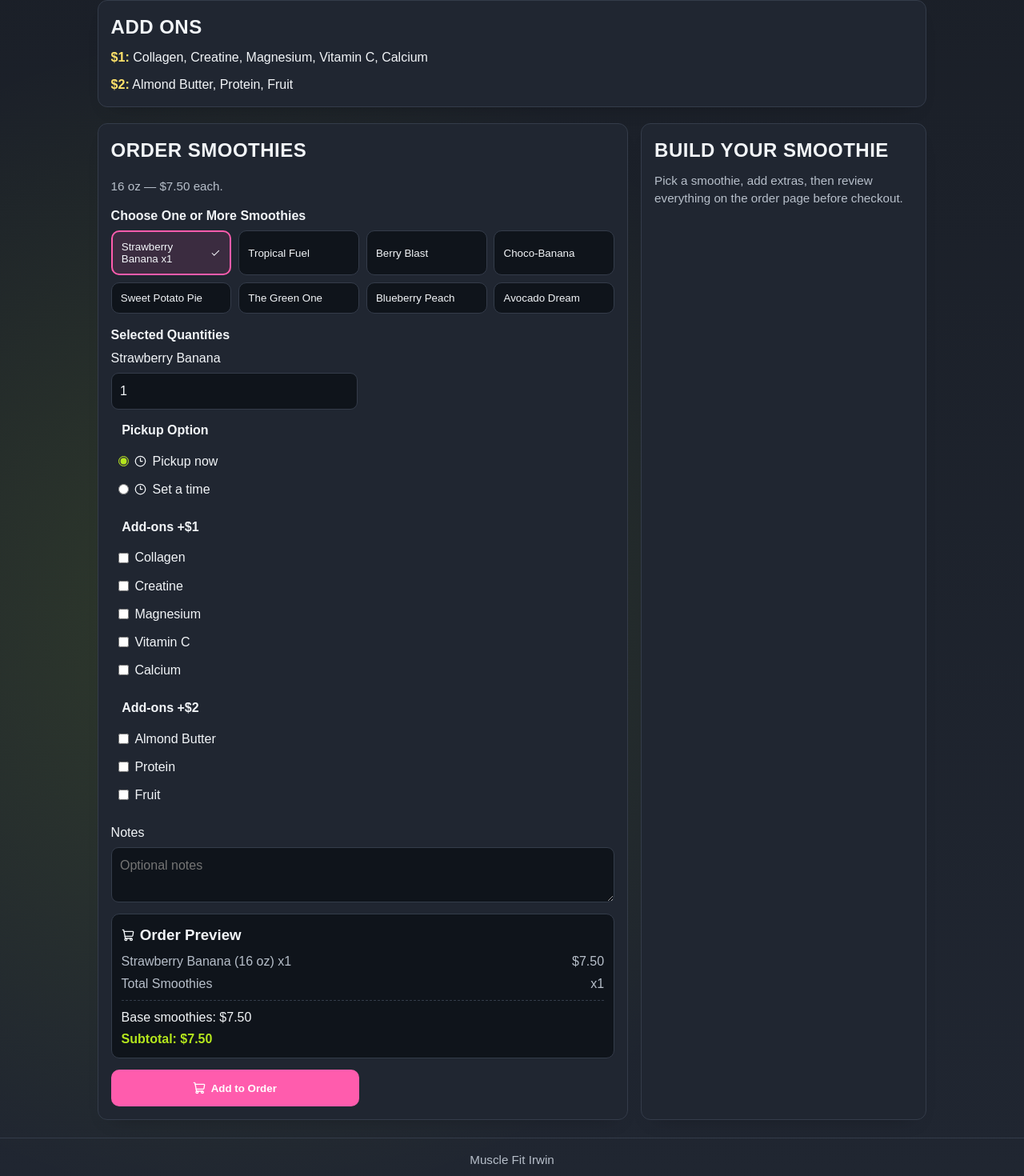
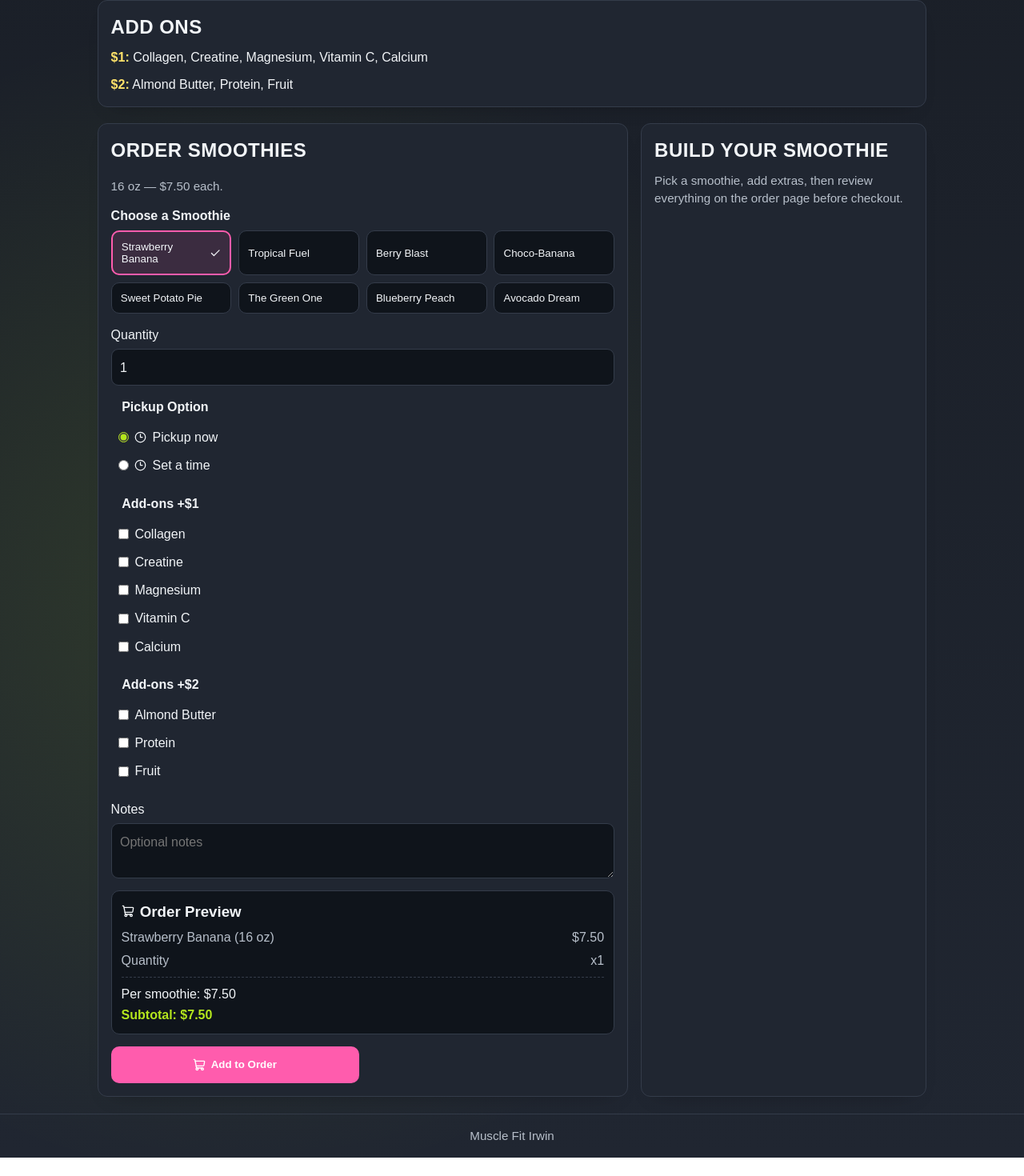
Before and after one commit to nwilliam441/Musclefit, a Next.js app: page /smoothies in a window 1280 px wide. Shown: the part 1041-2511 px from the top of the page at 80% size. After the commit the page ends 2488 px from the top, so only its background shows below. Built offline with nearby package versions, Linux system fonts and the light colour scheme.

Commit message:
revert(smoothies): return to single smoothie selection

```diff
--- a/components/smoothie-form.tsx
+++ b/components/smoothie-form.tsx
@@ -19,9 +19,8 @@ type SmoothieFormProps = {
 };
 
 export function SmoothieForm({ onCartUpdate }: SmoothieFormProps) {
-  const [smoothieQuantities, setSmoothieQuantities] = useState<Record<string, number>>({
-    [allSmoothies[0].name]: 1,
-  });
+  const [selected, setSelected] = useState(allSmoothies[0].name);
+  const [quantity, setQuantity] = useState(1);
   const [addonsOne, setAddonsOne] = useState<string[]>([]);
   const [addonsTwo, setAddonsTwo] = useState<string[]>([]);
   const [pickupType, setPickupType] = useState<"asap" | "scheduled">("asap");
@@ -30,44 +29,19 @@ export function SmoothieForm({ onCartUpdate }: SmoothieFormProps) {
   const [notes, setNotes] = useState("");
   const [addedMessage, setAddedMessage] = useState("");
 
-  const selectedSmoothies = useMemo(
-    () => Object.entries(smoothieQuantities).filter(([, qty]) => qty > 0),
-    [smoothieQuantities],
-  );
-
-  const totalQuantity = useMemo(
-    () => selectedSmoothies.reduce((sum, [, qty]) => sum + qty, 0),
-    [selectedSmoothies],
-  );
-
-  const baseSmoothieCost = totalQuantity * smoothieData.price;
-  const addonOneCost = addonsOne.length * totalQuantity * 1;
-  const addonTwoCost = addonsTwo.length * totalQuantity * 2;
-  const orderTotal = baseSmoothieCost + addonOneCost + addonTwoCost;
+  const addonOneCost = addonsOne.length * 1;
+  const addonTwoCost = addonsTwo.length * 2;
+  const perSmoothieTotal = smoothieData.price + addonOneCost + addonTwoCost;
+  const orderTotal = perSmoothieTotal * quantity;
 
   const lineItems = useMemo(() => {
-    const items: Array<{ label: string; amount: number }> = selectedSmoothies.map(([name, qty]) => ({
-      label: `${name} (${smoothieData.size}) x${qty}`,
-      amount: smoothieData.price * qty,
-    }));
-
-    addonsOne.forEach((a) => items.push({ label: `${a} x${totalQuantity}`, amount: totalQuantity }));
-    addonsTwo.forEach((a) => items.push({ label: `${a} x${totalQuantity}`, amount: totalQuantity * 2 }));
+    const items: Array<{ label: string; amount: number }> = [
+      { label: `${selected} (${smoothieData.size})`, amount: smoothieData.price },
+    ];
+    addonsOne.forEach((a) => items.push({ label: a, amount: 1 }));
+    addonsTwo.forEach((a) => items.push({ label: a, amount: 2 }));
     return items;
-  }, [selectedSmoothies, addonsOne, addonsTwo, totalQuantity]);
-
-  const setSmoothieQty = (name: string, quantity: number) => {
-    setAddedMessage("");
-    setSmoothieQuantities((prev) => ({
-      ...prev,
-      [name]: Math.max(0, quantity),
-    }));
-  };
-
-  const toggleSmoothie = (name: string) => {
-    const current = smoothieQuantities[name] ?? 0;
-    setSmoothieQty(name, current > 0 ? 0 : 1);
-  };
+  }, [selected, addonsOne, addonsTwo]);
 
   const toggleAddonOne = (addon: string) => {
     setAddedMessage("");
@@ -80,11 +54,6 @@ export function SmoothieForm({ onCartUpdate }: SmoothieFormProps) {
   };
 
   const onAddToCart = () => {
-    if (totalQuantity === 0) {
-      setAddedMessage("Select at least one smoothie.");
-      return;
-    }
-
     if (pickupType === "scheduled" && (!pickupDate || !pickupTime)) {
       alert("Please select a pickup date and time.");
       return;
@@ -99,10 +68,10 @@ export function SmoothieForm({ onCartUpdate }: SmoothieFormProps) {
       subtotal: orderTotal,
       lineItems,
       details: {
-        smoothies: selectedSmoothies.map(([name, qty]) => ({ name, quantity: qty })),
+        smoothie: selected,
         addonsOne,
         addonsTwo,
-        totalQuantity,
+        quantity,
         pickup: pickupSummary,
         notes,
       },
@@ -122,20 +91,22 @@ export function SmoothieForm({ onCartUpdate }: SmoothieFormProps) {
       </p>
 
       <div className="selection-group">
-        <p className="selection-title">Choose One or More Smoothies</p>
+        <p className="selection-title">Choose a Smoothie</p>
         <div className="selection-grid" role="radiogroup" aria-label="smoothie selection">
           {allSmoothies.map((s) => {
-            const qty = smoothieQuantities[s.name] ?? 0;
-            const isSelected = qty > 0;
+            const isSelected = selected === s.name;
             return (
               <button
                 key={s.name}
                 type="button"
                 className={`selection-card${isSelected ? " selected" : ""}`}
-                onClick={() => toggleSmoothie(s.name)}
+                onClick={() => {
+                  setSelected(s.name);
+                  setAddedMessage("");
+                }}
                 aria-pressed={isSelected}
               >
-                <span>{s.name}{isSelected ? ` x${qty}` : ""}</span>
+                <span>{s.name}</span>
                 {isSelected ? <Check size={15} aria-hidden="true" /> : null}
               </button>
             );
@@ -143,24 +114,18 @@ export function SmoothieForm({ onCartUpdate }: SmoothieFormProps) {
         </div>
       </div>
 
-      {selectedSmoothies.length > 0 ? (
-        <div className="selection-group">
-          <p className="selection-title">Selected Quantities</p>
-          <div className="pickup-grid">
-            {selectedSmoothies.map(([name, qty]) => (
-              <label key={name}>
-                {name}
-                <input
-                  min={1}
-                  type="number"
-                  value={qty}
-                  onChange={(event) => setSmoothieQty(name, Math.max(1, Number(event.target.value || 1)))}
-                />
-              </label>
-            ))}
-          </div>
-        </div>
-      ) : null}
+      <label>
+        Quantity
+        <input
+          min={1}
+          type="number"
+          value={quantity}
+          onChange={(event) => {
+            setQuantity(Math.max(1, Number(event.target.value || 1)));
+            setAddedMessage("");
+          }}
+        />
+      </label>
 
       <fieldset className="inline-options">
         <legend>Pickup Option</legend>
@@ -257,12 +222,12 @@ export function SmoothieForm({ onCartUpdate }: SmoothieFormProps) {
             </li>
           ))}
           <li>
-            <span>Total Smoothies</span>
-            <span>x{totalQuantity}</span>
+            <span>Quantity</span>
+            <span>x{quantity}</span>
           </li>
         </ul>
         <div className="cart-totals">
-          <p>Base smoothies: {formatCurrency(baseSmoothieCost)}</p>
+          <p>Per smoothie: {formatCurrency(perSmoothieTotal)}</p>
           <p className="total">Subtotal: {formatCurrency(orderTotal)}</p>
         </div>
       </section>
```
